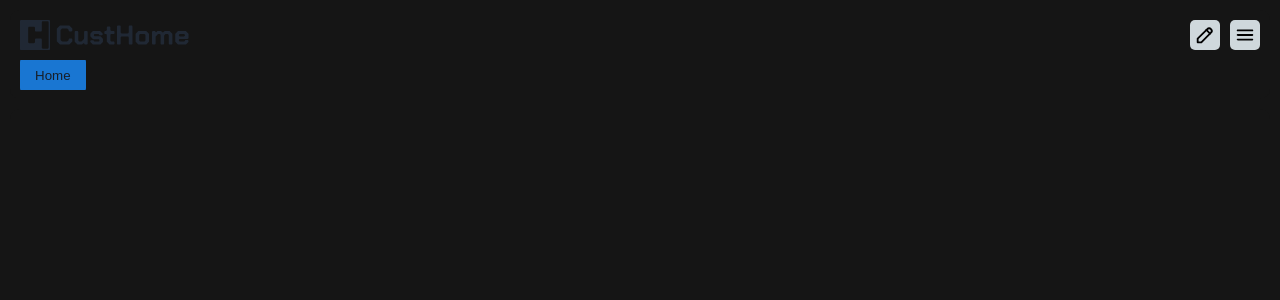
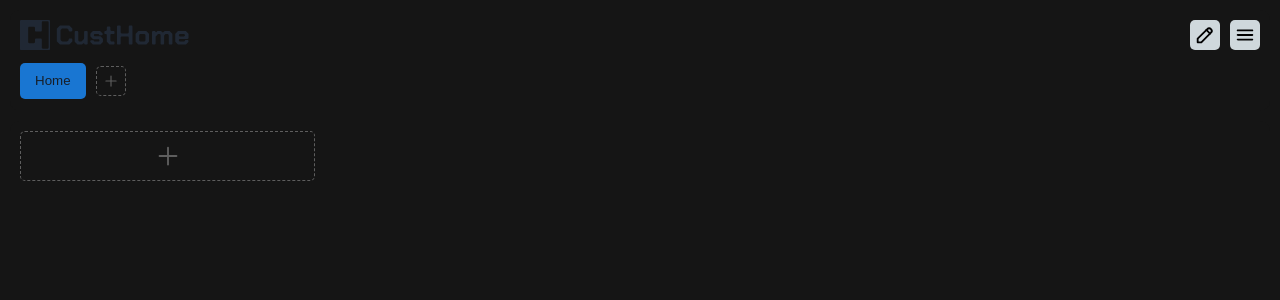
Before and after one commit to FabioDevCode/CustHome, a Vue app: page / in a window 1280 px wide. Shown: the top 300 px of the page. Built offline with nearby package versions, Linux system fonts and the light colour scheme.

Commit message:
Update CSS

```diff
--- a/src/App.vue
+++ b/src/App.vue
@@ -14,6 +14,7 @@ import Link from '@/components/Link.vue';
 import Tab from '@/components/Tab.vue';
 import ModalLink from '@/components/ModalLink.vue';
 import ModalTab from '@/components/ModalTab.vue';
+import btnAddLink from '@/components/btnAddLink.vue';
 
 
 const mode = modeStore()
@@ -65,27 +66,18 @@ onMounted(() => {
 				<div v-if="save.widget" id="pro-link" class="global">
 					<div class="container-link">
 						<Link class="link" :url="link.url" :name="link.name" :key="link.name" v-for="link in save.linkViews[save.defaultTab]" />
-						<Transition>
-							<Link v-if="mode.edit" class="link edit" edit="edit" @click="mode.toggleAddLink()" />
-						</Transition>
+						<btnAddLink />
 					</div>
 				</div>
 				<div v-else id="pro-link" class="global without-widget">
 					<div class="container-link">
 						<Link class="link" :url="link.url" :name="link.name" :key="link.name" v-for="link in save.linkViews[save.defaultTab]" />
-						<Transition>
-							<Link v-if="mode.edit" class="link edit" edit="edit" @click="mode.toggleAddLink()" />
-						</Transition>
+						<btnAddLink />
 					</div>
 				</div>
 			</Transition>
-
-
-
 		</main>
 	</section>
-
-
 
 	<Transition name="slide-fade">
 		<Menu />
@@ -127,8 +119,55 @@ onMounted(() => {
 		background-color: var(--light-bg);
 	}
 
+	/*-------SCROLL-------*/
+	#dark * {
+		scrollbar-width: thin;
+		scrollbar-color: rgb(30, 30, 30) rgb(255, 255, 255, .2);
+    }
+
+	#dark ::-webkit-scrollbar-track {
+		background: rgba(125, 125, 125, .1);
+		border-radius: 50px;
+	}
+
+	#dark ::-webkit-scrollbar-thumb {
+        background: whitesmoke;
+        border-radius: 50px;
+    }
+
+	#light * {
+		scrollbar-width: thin;
+		scrollbar-color: rgb(30, 30, 30) rgb(255, 255, 255, .2);
+    }
+
+	#light ::-webkit-scrollbar-track {
+		background: rgba(125, 125, 125, .2);
+		border-radius: 50px;
+	}
+
+	#light ::-webkit-scrollbar-thumb {
+        background: #18181C;
+        border-radius: 50px;
+    }
+
+    *::-webkit-scrollbar {
+        width: 8px;
+        height: 10px;
+    }
+
+    ::-webkit-scrollbar-button {
+        width: 0px;
+        height: 0px;
+    }
+
+    ::selection {
+        background-color: transparent;
+        color: white;
+    }
 
 
+
+	/* STYLE */
 	.global {
 		overflow: hidden;
 		padding: 10px;
@@ -151,7 +190,8 @@ onMounted(() => {
 		display: grid;
 		grid-template-columns: repeat(12, 1fr);
 		grid-gap: 10px;
-		grid-template-rows: repeat(8, 1fr);
+		/* grid-template-rows: repeat(8, 1fr); */
+		grid-template-rows: repeat(7, 1fr);
 	}
 
 	/* PRO TEMPLATE */
@@ -203,8 +243,8 @@ onMounted(() => {
 		/*  */
 		display: grid;
 		grid-template-columns: repeat(1, 1fr);
-		grid-gap: 10px;
-		grid-template-rows: repeat(2, 1fr);
+		grid-gap: 5px;
+		grid-template-rows: repeat(auto, 1fr);
 	}
 
 	#pro-title.without-widget {
--- a/src/assets/css/LinkDark.css
+++ b/src/assets/css/LinkDark.css
@@ -14,9 +14,3 @@ a.dark span button {
 a.dark span button svg {
     color: black;
 }
-
-#edit.dark {
-    background-color: #172819;
-    color: #00796B;
-    border: 1px dashed #00796B;
-}
--- a/src/assets/css/LinkLight.css
+++ b/src/assets/css/LinkLight.css
@@ -14,9 +14,3 @@ a.light span button {
 a.light span button svg {
     color: whitesmoke;
 }
-
-#edit.light {
-    background-color: #9dd49f;
-    color: #00796B;
-    border: 1px dashed #00796B;
-}
--- a/src/assets/css/TabDark.css
+++ b/src/assets/css/TabDark.css
@@ -9,7 +9,7 @@
 }
 
 #tab-container.dark ul li span {
-    background-color: rgba(0, 0, 0, .3);
+    background-color: rgba(0, 0, 0, .2);
 }
 
 #tab-container.dark ul li span button.btn-delete {
@@ -17,11 +17,5 @@
 }
 
 #tab-container.dark ul li span button.btn-delete svg {
-    color: black;
+    color: whitesmoke;
 }
-
-#tab-container.dark ul li button.add-onglet {
-    background-color: #172819;
-    color: #00796B;
-    border: 1px dashed #00796B;
-}
--- a/src/assets/css/TabLight.css
+++ b/src/assets/css/TabLight.css
@@ -19,9 +19,3 @@
 #tab-container.light ul li span button.btn-delete svg {
     color: whitesmoke;
 }
-
-#tab-container.light ul li button.add-onglet {
-    background-color: #9dd49f;
-    color: #00796B;
-    border: 1px dashed #00796B;
-}
--- a/src/assets/css/widget/HorlogeLight.css
+++ b/src/assets/css/widget/HorlogeLight.css
@@ -1,7 +1,7 @@
 #horloge.light {
-    background-color: rgba(13, 71, 161, .5);
+    background-color: rgba(13, 71, 161, .75);
 }
 
 #horloge.light p, #horloge.light span {
-    color: black;
+    color: rgb(225, 225, 225)
 }
--- a/src/components/Menu.vue
+++ b/src/components/Menu.vue
@@ -248,6 +248,7 @@ function importConfig(e) {
         background-color: #ECEFF1;
         box-shadow: inset 0 2px 4px 0 rgba(0,0,0,0.1);
         transition: all 0.3s ease;
+        /* overflow: hidden; */
     }
 
     .custom-checkbox .check-body .check-toggle {
@@ -258,11 +259,12 @@ function importConfig(e) {
         background-color: white;
         box-shadow: 0 2px 4px 0 rgba(0,0,0,0.25);
         box-sizing: border-box;
+        margin-left: -1px;
         transition: transform 0.4s ease;
     }
 
     .custom-checkbox.active .check-toggle {
-        transform: translateX(100%);
+        transform: translateX(25px);
     }
 
 	.file-container {
--- a/src/components/Tab.vue
+++ b/src/components/Tab.vue
@@ -1,4 +1,6 @@
 <script setup>
+import btnAddTab from '@/components/btnAddTab.vue';
+
 import { modeStore } from '@/stores/mode';
 import { saveStore } from '@/stores/save';
 
@@ -18,18 +20,13 @@ const save = saveStore();
                     {{ tab }}
                     <span>
                         <button class="btn-delete" @click="save.deleteTab(tab)">
-                            <svg xmlns="http://www.w3.org/2000/svg" xmlns:xlink="http://www.w3.org/1999/xlink" viewBox="0 0 24 24"><g fill="none" stroke="currentColor" stroke-width="2" stroke-linecap="round" stroke-linejoin="round"><path d="M4 7h16"></path><path d="M10 11v6"></path><path d="M14 11v6"></path><path d="M5 7l1 12a2 2 0 0 0 2 2h8a2 2 0 0 0 2-2l1-12"></path><path d="M9 7V4a1 1 0 0 1 1-1h4a1 1 0 0 1 1 1v3"></path></g></svg>
+                            <svg xmlns="http://www.w3.org/2000/svg" xmlns:xlink="http://www.w3.org/1999/xlink" viewBox="0 0 512 512"><path d="M289.94 256l95-95A24 24 0 0 0 351 127l-95 95l-95-95a24 24 0 0 0-34 34l95 95l-95 95a24 24 0 1 0 34 34l95-95l95 95a24 24 0 0 0 34-34z" fill="currentColor"></path></svg>
                         </button>
                     </span>
                 </button>
             </li>
-			<Transition>
-                <li v-if="mode.edit">
-                    <button id="add-onglet" class="add-onglet" @click="mode.toggleAddTab()">
-                        <svg xmlns="http://www.w3.org/2000/svg" xmlns:xlink="http://www.w3.org/1999/xlink" viewBox="0 0 512 512"><path fill="none" stroke="currentColor" stroke-linecap="round" stroke-linejoin="round" stroke-width="32" d="M256 112v288"></path><path fill="none" stroke="currentColor" stroke-linecap="round" stroke-linejoin="round" stroke-width="32" d="M400 256H112"></path></svg>
-                    </button>
-                </li>
-            </Transition>
+
+            <btnAddTab />
         </ul>
     </div>
 </template>
@@ -75,8 +72,8 @@ const save = saveStore();
     }
 
     li button.todel:not(li span button.btn-delete ) {
+        padding-right: 45px;
         pointer-events: none;
-        margin-right: 25px;
     }
 
     li span {
@@ -86,11 +83,10 @@ const save = saveStore();
         left: 0;
         right: 0;
         bottom: 0;
-        height: 100%;
-        width: 100%;
         display: flex;
         justify-content: flex-end;
         align-items: center;
+        margin-right: 10px;
     }
 
     li span button.btn-delete {
@@ -100,7 +96,7 @@ const save = saveStore();
         align-items: center;
         height: 24px !important;
         width: 24px !important;
-        margin-right: 10px;
+        margin-right: 5px;
         border-radius: 5px;
         box-shadow: rgba(0, 0, 0, 0.16) 0px 1px 4px;
     }
--- /dev/null
+++ b/src/components/btnAddLink.vue
@@ -0,0 +1,69 @@
+<script setup>
+import { modeStore } from '@/stores/mode';
+import { saveStore } from '@/stores/save';
+
+const mode = modeStore();
+const save = saveStore();
+
+</script>
+
+<template>
+    <button id="edit" :class="save.theme" @click="mode.toggleAddLink()">
+        <svg xmlns="http://www.w3.org/2000/svg" xmlns:xlink="http://www.w3.org/1999/xlink" viewBox="0 0 512 512"><path fill="none" stroke="currentColor" stroke-linecap="round" stroke-linejoin="round" stroke-width="32" d="M256 112v288"></path><path fill="none" stroke="currentColor" stroke-linecap="round" stroke-linejoin="round" stroke-width="32" d="M400 256H112"></path></svg>
+    </button>
+</template>
+
+
+<style scoped>
+    button {
+        position: relative;
+        display: flex;
+        justify-content: flex-start;
+        align-items: center;
+        min-height: 50px;
+        height: 100%;
+        width: 100%;
+        min-width: 250px;
+        padding: 5px 20px;
+        border-radius: 5px;
+    }
+
+    button svg {
+        height: 22px;
+    }
+
+    #edit {
+        cursor: pointer;
+        display: flex;
+        justify-content: center;
+        align-items: center;
+    }
+
+    #edit svg {
+        height: 30px;
+    }
+
+    #edit.dark {
+        background: transparent;
+        color: #00796B;
+        border: 1px dashed #00796B;
+        filter: grayscale(1);
+    }
+
+    #edit.dark:hover {
+        background-color: #172819;
+        filter: grayscale(0);
+    }
+
+    #edit.light {
+        background: transparent;
+        color: #00796B;
+        border: 1px dashed #00796B;
+        filter: grayscale(1);
+    }
+
+    #edit.light:hover {
+        background-color: #9dd49f;
+        filter: grayscale(0);
+    }
+</style>
--- /dev/null
+++ b/src/components/btnAddTab.vue
@@ -0,0 +1,64 @@
+<script setup>
+import { modeStore } from '@/stores/mode';
+import { saveStore } from '@/stores/save';
+
+const mode = modeStore();
+const save = saveStore();
+
+
+</script>
+
+
+<template>
+    <li :class="save.theme">
+        <button id="add-onglet" class="add-onglet" @click="mode.toggleAddTab()">
+            <svg xmlns="http://www.w3.org/2000/svg" xmlns:xlink="http://www.w3.org/1999/xlink" viewBox="0 0 512 512"><path fill="none" stroke="currentColor" stroke-linecap="round" stroke-linejoin="round" stroke-width="32" d="M256 112v288"></path><path fill="none" stroke="currentColor" stroke-linecap="round" stroke-linejoin="round" stroke-width="32" d="M400 256H112"></path></svg>
+        </button>
+    </li>
+</template>
+
+
+<style scoped>
+    li {
+        position: relative;
+        width: max-content;
+        height: max-content;
+    }
+
+    #add-onglet {
+        height: 30px;
+        width: 30px;
+        border-radius: 5px;
+        padding: 5px;
+    }
+
+    #add-onglet svg {
+        height: 100%;
+        width: auto;
+    }
+
+    li.dark button.add-onglet {
+        background-color: transparent;
+        color: #00796B;
+        border: 1px dashed #00796B;
+        filter: grayscale(1);
+    }
+
+    li.dark button.add-onglet:hover {
+        background-color: #172819;
+        filter: grayscale(0);
+    }
+
+    li.light button.add-onglet {
+        background-color: transparent;
+        color: #00796B;
+        border: 1px dashed #00796B;
+        filter: grayscale(1);
+    }
+
+    li.light button.add-onglet:hover {
+        background-color: #9dd49f;
+        filter: grayscale(0);
+    }
+
+</style>
--- a/src/stores/mode.js
+++ b/src/stores/mode.js
@@ -33,11 +33,13 @@ export const modeStore = defineStore('mode', () => {
 
     const addtab = ref(false);
     function toggleAddTab() {
+        edit.value = false;
         addtab.value = !addtab.value;
     }
 
     const addLink = ref(false);
     function toggleAddLink() {
+        edit.value = false;
         addLink.value = !addLink.value;
     }
 
```
Also changed, not shown: src/components/Link.vue (+4 -4 lines).
